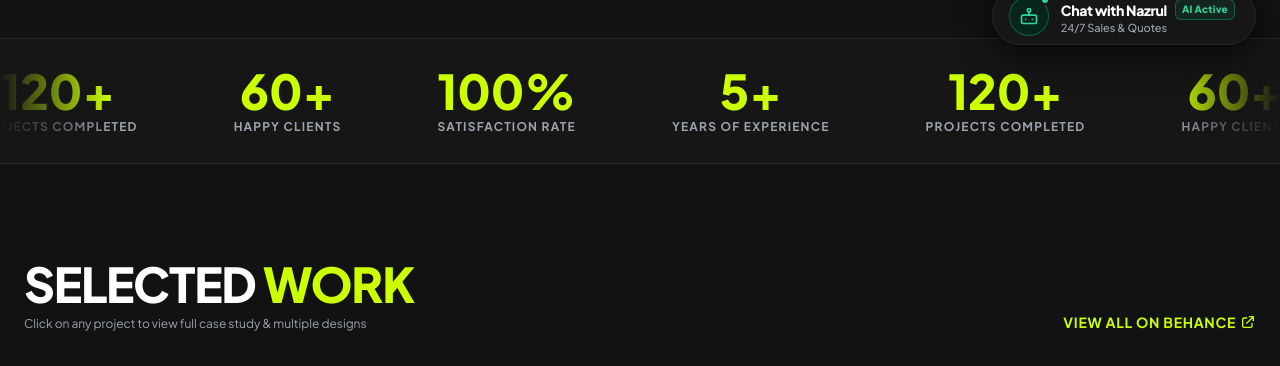
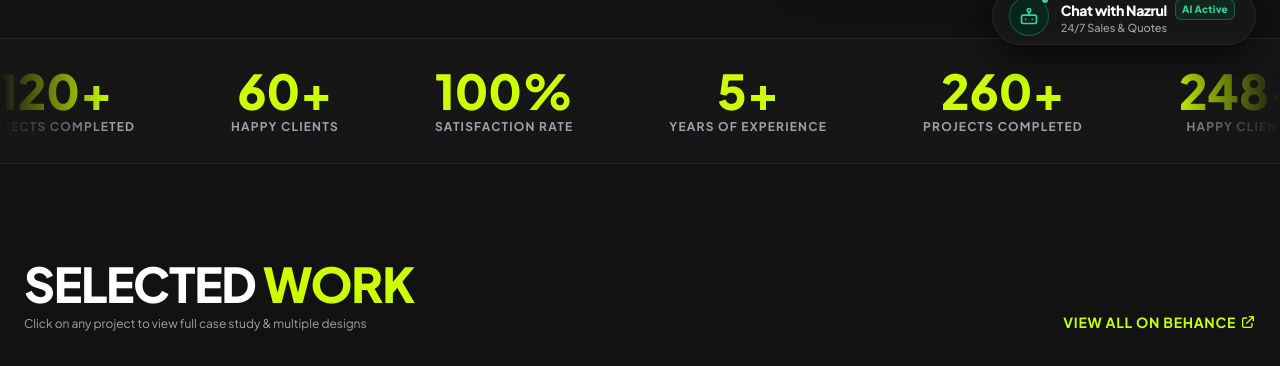
Before and after one commit to nazrulislambadol/Portfolio, a plain HTML site: page index.html in a window 1280 px wide. Shown: the part 731-1097 px from the top of the page. Drawn offline with nearby package versions, Linux system fonts and the light colour scheme.

Commit message:
Update index.html

```diff
--- a/index.html
+++ b/index.html
@@ -206,11 +206,11 @@
             <p class="text-[11px] sm:text-xs uppercase tracking-widest text-gray-400 font-bold">Years of Experience</p>
           </div>
           <div class="text-center space-y-1">
-            <h3 class="text-4xl sm:text-5xl font-black text-brandLime">120+</h3>
+            <h3 class="text-4xl sm:text-5xl font-black text-brandLime">260+</h3>
             <p class="text-[11px] sm:text-xs uppercase tracking-widest text-gray-400 font-bold">Projects Completed</p>
           </div>
           <div class="text-center space-y-1">
-            <h3 class="text-4xl sm:text-5xl font-black text-brandLime">60+</h3>
+            <h3 class="text-4xl sm:text-5xl font-black text-brandLime">248+</h3>
             <p class="text-[11px] sm:text-xs uppercase tracking-widest text-gray-400 font-bold">Happy Clients</p>
           </div>
           <div class="text-center space-y-1">
```
